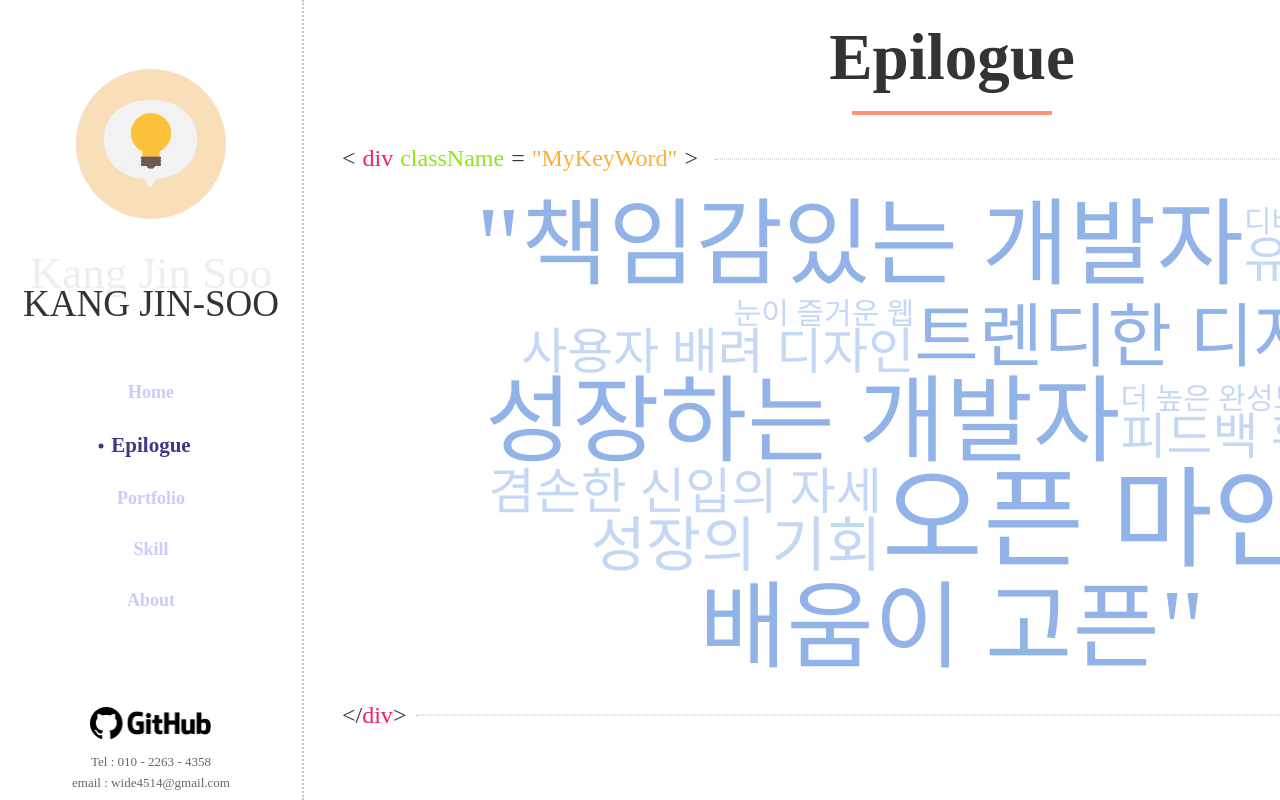
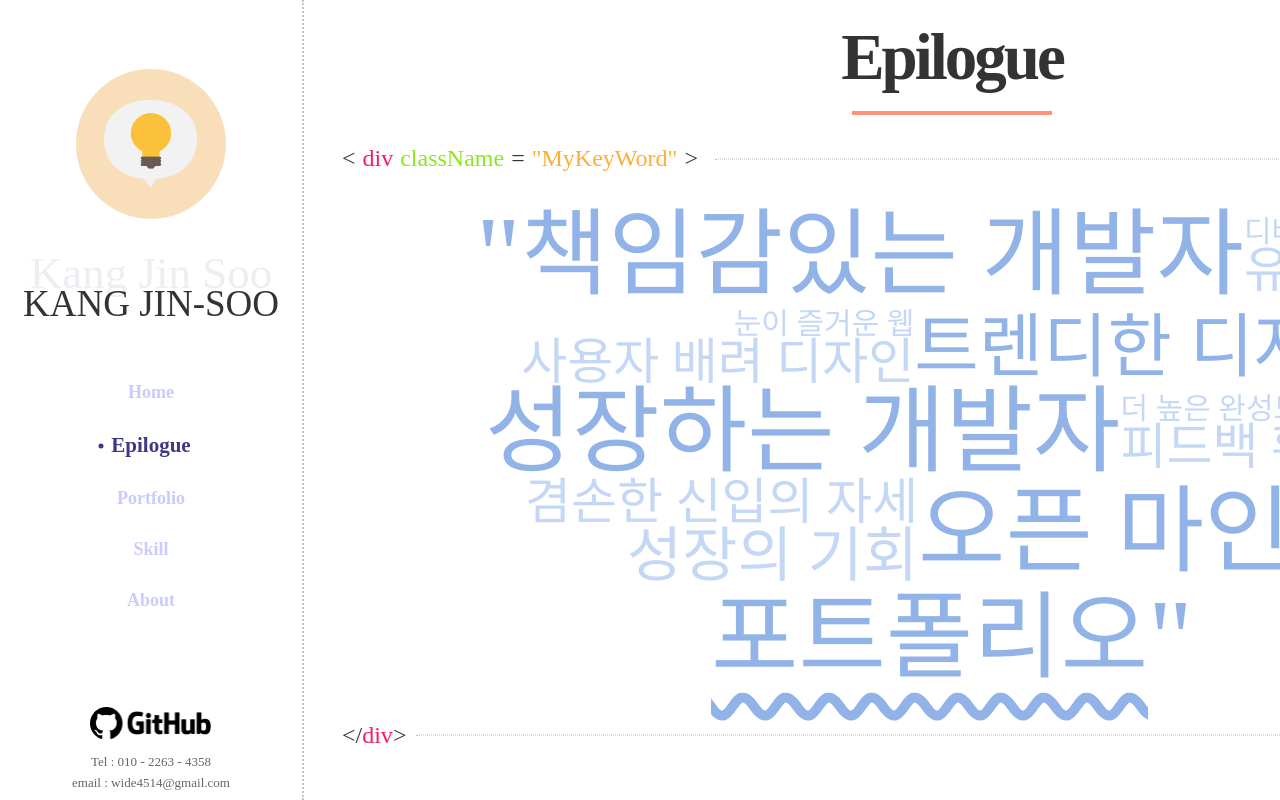
Before and after one commit to NLNL4358/portfolioKJS, a React (Create React App) app: page /#/ in a window 1280 px wide. Both pictures are taken after a click on the element "Epilogue". Shown: the top 800 px of the page. Built offline with nearby package versions, Linux system fonts and the light colour scheme; a web font is replaced by a local one.

Commit message:
Epilogue image add , need animation

```diff
--- a/src/css/App.css
+++ b/src/css/App.css
@@ -37,13 +37,13 @@
 
 .pageNameSection{
   width: 100%;
-  margin-top: 40px;
+  margin-top: 20px;
 }
 .pageName{
   font-size: 72px;
   font-family: 'TmoneyRoundWindExtraBold';
   font-weight: 900;
-
+  letter-spacing: -3px;
   text-align: center;
   position: relative;
 }
--- a/src/css/Epilogue.css
+++ b/src/css/Epilogue.css
@@ -1,6 +1,6 @@
 .EpilogueContentsWrap{
   margin: auto;
-  margin-top: 80px;
+  margin-top: 60px;
   width: 1280px;
   height: 670px;
 
@@ -47,7 +47,9 @@
 }
 
 .EpilogueTextWrap{
-  margin: 20px 0px;
+  margin: 30px 0px;
+
+  /* padding-right: 100px; */
 }
 .EpilogueRows{
   margin: auto;
@@ -66,7 +68,8 @@
 .EpilogueTextForthRow .EpilogueWrapInRow p{
   text-align: right;
 }
-.EpilogueTextFifthRow .size120{
+.EpilogueRows .EpilogueTextFifthRow {
+  text-align: left;
 }
 .size30{
   font-size: 30px;
@@ -122,7 +125,7 @@
   animation-duration: 1s;
   animation-delay: 0.5s;
 }
-.EpilogueTextForthRow .size120{
+.EpilogueTextForthRow .size100{
   animation-name: epilogueTextPopUp;
   animation-fill-mode: forwards;
   animation-duration: 1s;
@@ -194,3 +197,29 @@
   animation-duration: 1s;
   animation-delay: 1.7s;
 }
+
+.goToPortfolio{
+  position: relative;
+  width: fit-content;
+  margin: auto;
+
+}
+.goToPortfolio .size100{
+  /* 물결 밑줄!! */
+  text-decoration: underline;
+  text-decoration-color: #91B3E7;
+  text-decoration-style: wavy;
+  text-decoration-thickness: 10px;
+  text-underline-offset: 25px;
+}
+
+.goToPortfolio p{
+  cursor: pointer;
+  transition: 0.3s;
+
+}
+
+.goToPortfolio:hover p{
+  color : var(--button-color2);
+  text-decoration-color: var(--button-color2);
+}
--- a/src/css/Home.css
+++ b/src/css/Home.css
@@ -127,7 +127,7 @@
     background-color: var(--button-color2);
   }
   .HomeMoreButton::before{
-    content: "please click here";
+    content: "please click here !";
     width: 100%;
     font-weight: 100;
     position: absolute;
--- a/src/page/Epilogue.jsx
+++ b/src/page/Epilogue.jsx
@@ -37,6 +37,10 @@ const Epilogue = (props) => {
     //   };
     // },1000)
   },[])
+
+  const goToPortfolio = () =>{
+    props.setIndex(2);
+  }
 
   return (
     <div ref={EpilogueRef} className='Epilogue contents_inner'>
@@ -82,11 +86,11 @@ const Epilogue = (props) => {
               <p className='size50 Jamsil'>겸손한 신입의 자세</p>
               <p className='size60 Jamsil'>성장의 기회</p>
             </div>
-            <p className='size120 Jamsil'>오픈 마인드</p>
+            <p className='size100 Jamsil'>오픈 마인드</p>
           </div>
-          <div className="EpilogueRows EpilogueTextFifthRow">
-            <p className='size100 Jamsil'>배움이 고픈</p>
-            <p className='size120 Jamsil'>{`"`}</p>
+          <div onClick={()=>{goToPortfolio()}} className="goToPortfolio EpilogueRows EpilogueTextFifthRow">
+            <p className=' size100 Jamsil'>포트폴리오</p>
+            <p className=' size120 Jamsil'>{`"`}</p>
           </div>
         </div>
 
```
Also changed, not shown: public/image/Epilogue/mousePointer.png (added), public/image/Epilogue/mousePointerEffect.png (added).
